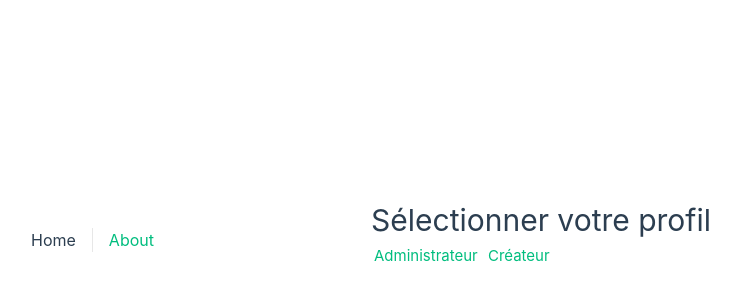
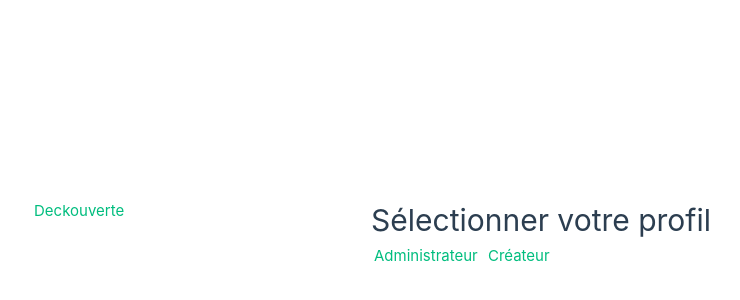
Before and after one commit to PetitMais/EasyCrea_Vue, a Vue app: page / in a window 1280 px wide. Shown: the part 168-468 px from the top of the page, without its empty margins (269-1009 px from the left). Built offline with nearby package versions, Linux system fonts and the light colour scheme.

Commit message:
feat: lien vers deckouverte / remove header

```diff
--- a/src/App.vue
+++ b/src/App.vue
@@ -1,15 +1,9 @@
 <script setup>
-import { RouterLink, RouterView } from 'vue-router'
+import { RouterView } from 'vue-router'
 
 </script>
 
 <template>
-  <header>
-      <nav>
-        <RouterLink to="/">Home</RouterLink>
-        <RouterLink to="/about">About</RouterLink>
-      </nav>
-  </header>
   <RouterView />
 </template>
 
@@ -45,11 +39,11 @@ nav a:first-of-type {
 }
 
 @media (min-width: 1024px) {
-  header {
+  /* header {
     display: flex;
     place-items: center;
     padding-right: calc(var(--section-gap) / 2);
-  }
+  } */
 
   .logo {
     margin: 0 2rem 0 0;
--- a/src/views/HomeView.vue
+++ b/src/views/HomeView.vue
@@ -3,13 +3,12 @@ import ChoiceHome from './../components/ChoiceHome.vue';
 </script>
 
 <template>
+    <a href="https://expo.dev/accounts/twist404/projects/deckouvert/builds/07ccd979-3593-493f-a8d6-b7f023ecaaaa" target="_blank">Deckouverte</a>
   <main>
     <ChoiceHome/>
   </main>
+
 </template>
 
 <style>
-header{
-  display: none;
-}
 </style>
```
Also changed, not shown: 1 other file (tests, documents, lock files or other folders).
